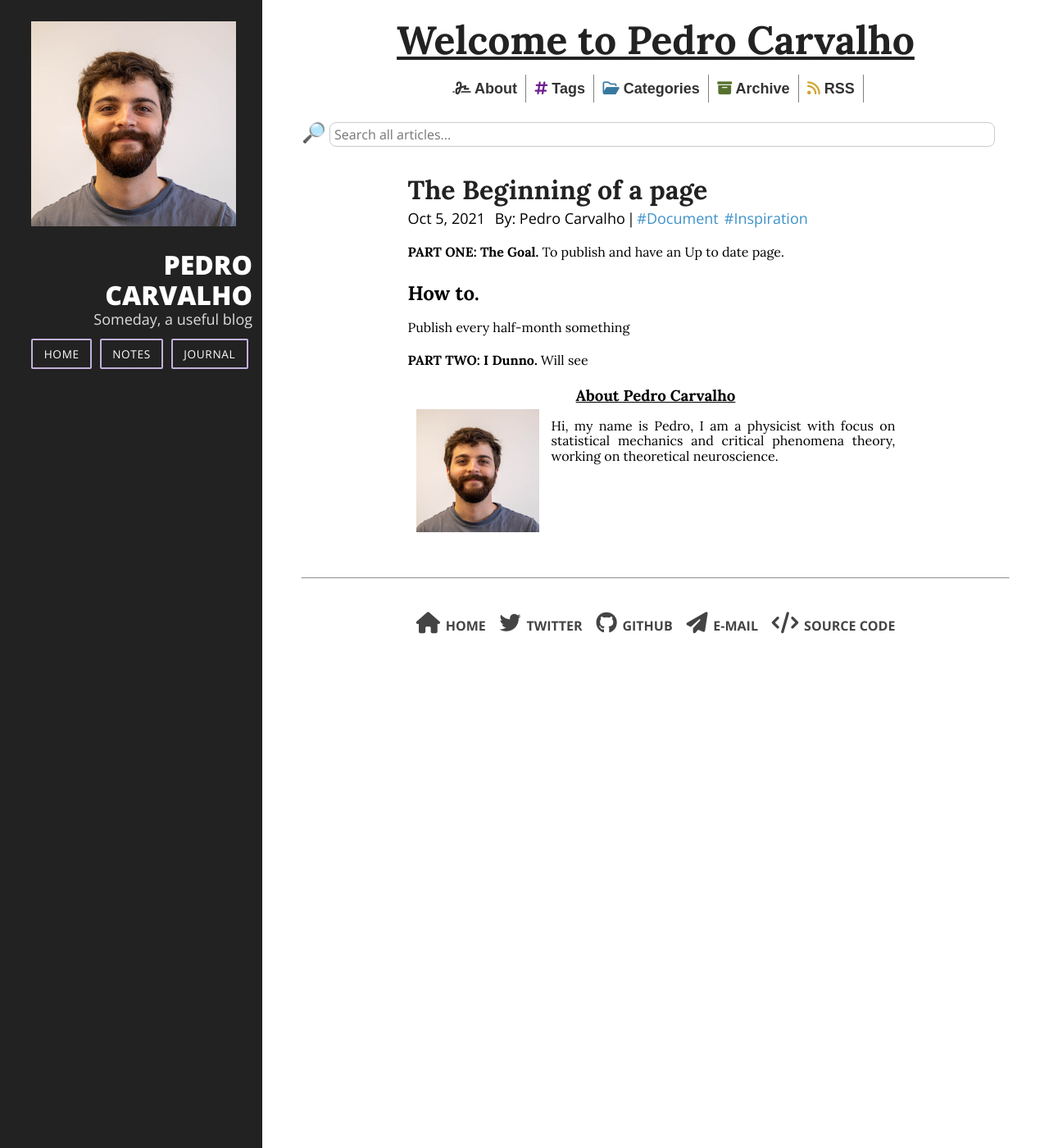
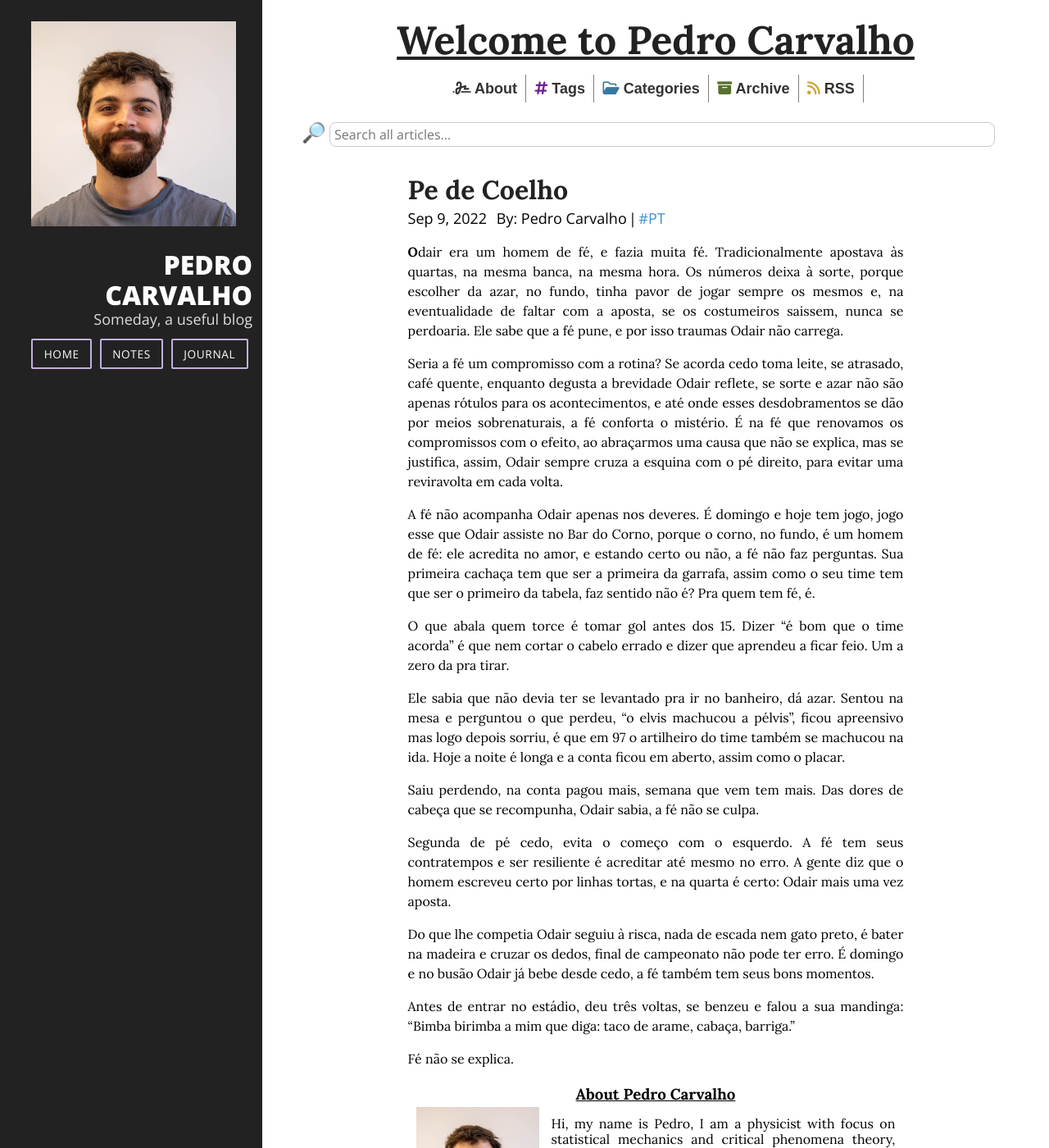
Before and after one commit to prfdecarvalho/prfdecarvalho.github.io, a Jekyll site: the page built from _posts/example_posts/2020-10-25-the-duality-of-purpose-and-work.md, in a window 1280 px wide and 1400 px high. Shown: the whole window at 82% size. Built offline with Jekyll 4.4.1, drawn with Linux system fonts in a browser that asks for light colours; nearby versions of some CDN libraries.

Commit message:
just a new page
new post

```diff
--- a/_posts/example_posts/2020-10-25-the-duality-of-purpose-and-work.md
+++ b/_posts/example_posts/2020-10-25-the-duality-of-purpose-and-work.md
@@ -1,18 +1,32 @@
 ---
-title: The Beginning of a page
-date: 2021-10-5
+title: Pe de Coelho
+date: 2022-9-9
 author: Pedro Carvalho
 layout: post
 tags:
-  - Document
-  - Inspiration
+  - PT
 category: Essays
 ---
 
-**PART ONE: The Goal.** To publish and have an Up to date page.
+**O**dair era um homem de fé, e fazia muita fé. Tradicionalmente apostava às quartas, na mesma banca, na mesma hora. Os números deixa à sorte, porque escolher da azar, no fundo, tinha pavor de jogar sempre os mesmos e, na eventualidade de faltar com a aposta, se os costumeiros saissem, nunca se perdoaria. Ele sabe que a fé pune, e por isso traumas Odair não carrega.
 
-## How to.
+Seria a fé um compromisso com a rotina? Se acorda cedo toma leite, se atrasado,  café quente, enquanto degusta a brevidade Odair reflete, se sorte e azar não são apenas rótulos para os acontecimentos, e até onde esses desdobramentos se dão por meios sobrenaturais, a fé conforta o mistério. É na fé que renovamos os compromissos com o efeito, ao abraçarmos uma causa que não se explica, mas se justifica, assim, Odair sempre cruza a esquina com o pé direito, para evitar uma reviravolta em cada volta.
 
-Publish every half-month something
+ A fé não acompanha Odair apenas nos deveres. É domingo e hoje tem jogo, jogo esse que Odair assiste no Bar do Corno,  porque o corno, no fundo, é um homem de fé: ele acredita no amor, e estando certo ou não, a fé não faz perguntas.
+Sua primeira cachaça tem que ser a primeira da garrafa, assim como o seu time tem que ser o primeiro da tabela, faz sentido não é? Pra quem tem fé, é.
 
-**PART TWO: I Dunno.** Will see
+O que abala quem torce é tomar gol antes dos 15. Dizer "é bom que o time acorda" é que nem cortar o cabelo errado e dizer que aprendeu a ficar feio. Um a zero da pra tirar.
+
+Ele sabia que não devia ter se levantado pra ir no banheiro, dá azar. Sentou na mesa e perguntou o que perdeu, "o elvis machucou a pélvis", ficou apreensivo mas logo depois sorriu, é que em 97 o artilheiro do time também se machucou na ida. Hoje a noite é longa e a conta ficou em aberto, assim como o placar.
+
+Saiu perdendo, na conta pagou mais, semana que vem tem mais. Das dores de cabeça que se recompunha, Odair sabia,
+a fé não se culpa.
+
+Segunda de pé cedo, evita o começo com o esquerdo. A fé tem seus contratempos e ser resiliente é acreditar até mesmo no erro. A gente diz que o homem escreveu certo por linhas tortas, e na quarta é certo: Odair mais uma vez aposta.
+
+Do que lhe competia Odair seguiu à risca, nada de escada nem gato preto, é bater na madeira e cruzar os dedos, final de campeonato não pode ter erro. É domingo e no busão Odair já bebe desde cedo, a fé também tem seus bons momentos.
+
+Antes de entrar no estádio, deu três voltas, se benzeu e falou  a sua mandinga:
+"Bimba birimba a mim que diga: taco de arame, cabaça, barriga."
+
+Fé não se explica.
```
Also changed, not shown: _notes/Comparison based on accomplishment does not have a baseline.md (deleted, +0 -15 lines).
